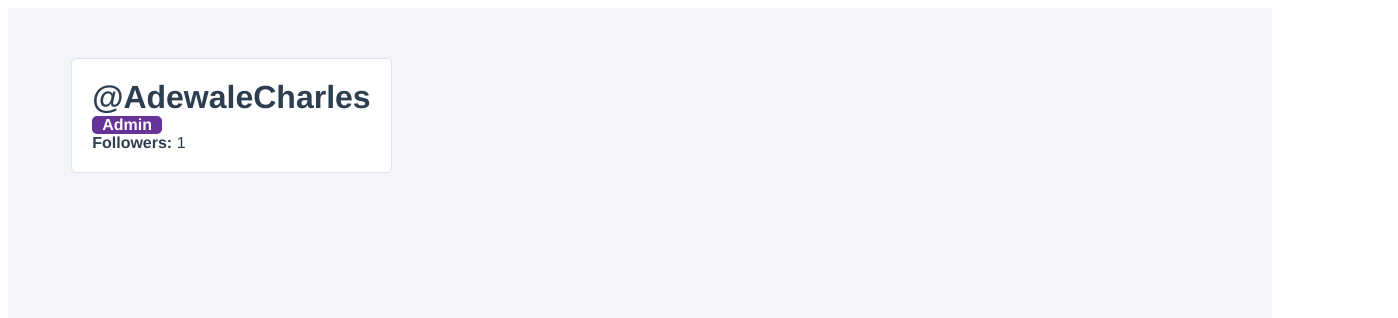
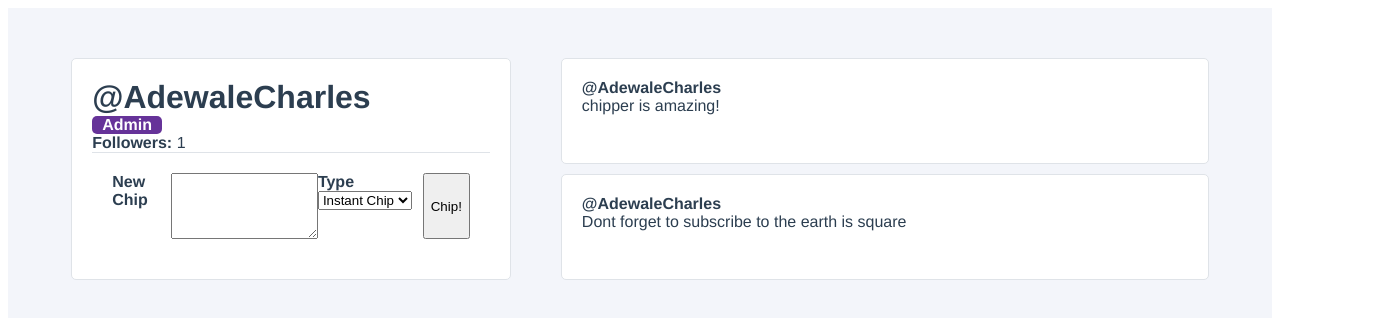
Before and after one commit to adewalecharles/vue-tweet, a Vue app: page / in a window 1280 px wide. Shown: the top 318 px of the page, 1398 px wide, since content can reach past the window. Built offline with nearby package versions, Linux system fonts and the light colour scheme.

Commit message:
new updates

```diff
--- /dev/null
+++ b/src/components/TwootItem.vue
@@ -0,0 +1,54 @@
+<template>
+<div class="twoot-item" @click="favouriteTwoot(twoot.id)">
+<div class="user-profile__twoot">
+    <div class="twoot-item__user">
+        @{{username}}
+    </div>
+    <div class="twoot-item__content">
+        {{twoot.content}}
+    </div>
+</div>
+</div>
+</template>
+
+<script>
+export default {
+  name: "TwootItem",
+
+  props: {
+    username: {
+      type: String,
+      required: true
+    },
+    twoot: {
+      type: Object,
+      required: true
+    },
+  },
+
+  methods: {
+      favouriteTwoot(id) {
+          this.$emit('favourite',id)
+      }
+  }
+};
+</script>
+
+<style>
+.twoot-item {
+    padding: 20px;
+    background-color: white;
+    border-radius: 5px;
+    border: 1px solid #DFE3E8;
+    box-sizing: border-box;
+    cursor: pointer;
+    transition: all 0.25s ease;
+}
+
+.twoot-item:hover {
+    transform: scale(1.1,1.1)
+}
+.twoot-item__user {
+    font-weight:  bold;
+}
+</style>
--- a/src/components/UserProfile.vue
+++ b/src/components/UserProfile.vue
@@ -3,19 +3,51 @@
     <div class="user-profile__user-panel">
       <h1 class="user-profile__username">@{{ user.username }}</h1>
       <div class="user-profile__admin-badge" v-if="user.isAdmin">Admin</div>
-      <div class="user-pprofile__folloer-count">
+      <div class="user-profile__follower-count">
         <strong> Followers: </strong>
         {{ followers }}
       </div>
+      <form class="user-profile__create-twoot" @submit.prevent="createNewTwoot">
+          <label for="newTwoot"><strong>New Chip</strong></label>
+            <textarea name="" id="newTwoot" v-model="newTwootContent" rows="4"></textarea>
+
+            <div class="user-profile__create-twoot-type">
+               <label for="newTwootType"><strong>Type</strong></label>
+               <select name="" id="newTwootType" v-model="selectedTwootType">
+                   <option :value="option.value" v-for="(option, index) in twootTypes" :key="index">{{option.name}}</option>
+               </select>
+            </div>
+
+            <button>Chip!</button>
+      </form>
+    </div>
+    <div class="user-profile__twoots-wrapper">
+        <TwootItem
+          v-for="twoot in user.twoots"
+          :key="twoot.id"
+          :username="user.username"
+          :twoot="twoot"
+          @favourite="toggleFavourite"
+        />
     </div>
   </div>
 </template>
 
 <script>
+import TwootItem from "./TwootItem";
 export default {
   name: "UserProfile",
+  components: {
+    TwootItem
+  },
   data() {
     return {
+        newTwootContent: '',
+        selectedTwootType: 'instant',
+        twootTypes: [
+            {value: 'draft', name:'Draft'},
+            {value: 'instant', name: 'Instant Chip'}
+        ],
       followers: 0,
       user: {
         id: 1,
@@ -24,10 +56,20 @@
         lastName: "Ogundiran",
         email: "shyprince1@gmail.com",
         isAdmin: true,
+        twoots: [
+          {
+            id: 1,
+            content: "chipper is amazing!",
           },
+          {
+            id: 2,
+            content: "Dont forget to subscribe to the earth is square",
+          }
+        ]
+      }
     };
   },
-  components: {},
+
   watch: {
     followers(newFollowerCount, oldFollowerCount) {
       if (oldFollowerCount < newFollowerCount) {
@@ -45,6 +87,19 @@
     followUser() {
       this.followers++;
     },
+    toggleFavourite(id) {
+        console.log(`Favourited Chip #${id}`)
+    },
+    createNewTwoot(){
+        if (this.newTwootContent && this.selectedTwootType !== 'draft'){
+            this.user.twoots.unshift({
+                id: this.user.twoots.length + 1,
+                content: this.newTwootContent
+            })
+
+            this.newTwootContent = '';
+        }
+    }
   },
 
   mounted() {
@@ -53,27 +108,26 @@
 };
 </script>
 
-<style scoped>
+<style>
 .user-profile {
-    display: flex;
-    grid-template-columns: column;
-    width: 100%;
+  display: grid;
+  grid-template-columns: 1fr 3fr;
+  grid-gap: 50px;
   padding: 50px 5%;
 }
 
-.user-profile__user-panel{
+.user-profile__user-panel {
   display: flex;
   flex-direction: column;
-    margin-right: 50px;
   padding: 20px;
   background-color: white;
   border-radius: 5px;
   border: 1px solid #DFE3E8;
 }
-h1{
+h1 {
   margin: 0;
 }
-.user-profile__admin-badge{
+.user-profile__admin-badge {
   background: rebeccapurple;
   color: white;
   border-radius: 5px;
@@ -81,4 +135,16 @@
   padding: 0 10px;
   font-weight: bold;
 }
+
+.user-profile__twoots-wrapper{
+    display: grid;
+    grid-gap: 10px;
+}
+
+.user-profile__create-twoot {
+    border-top: 1px solid #dfe3e8;
+    padding: 20px;
+    display: flex;
+    flex: column;
+}
 </style>
```
Lines whose indentation alone changed are shown as unchanged.
